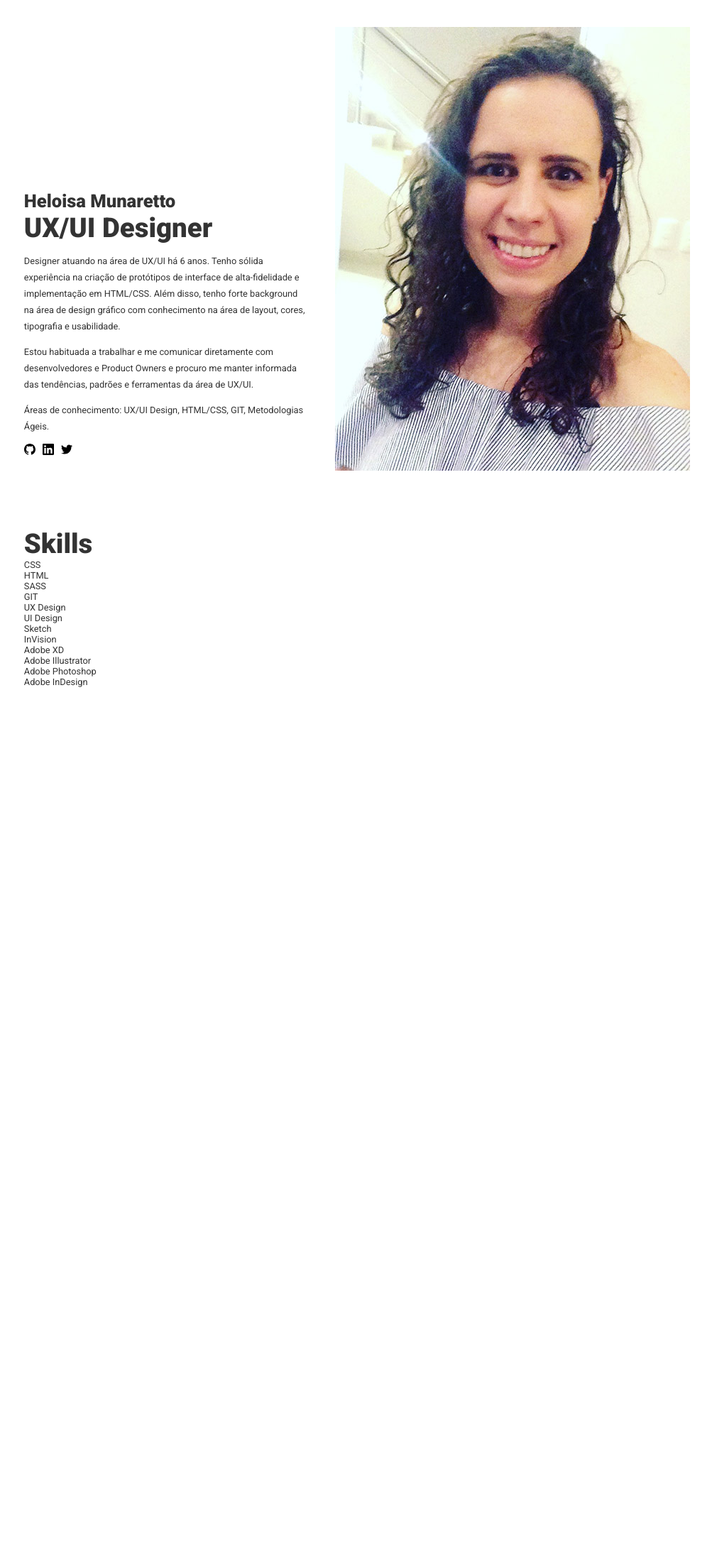
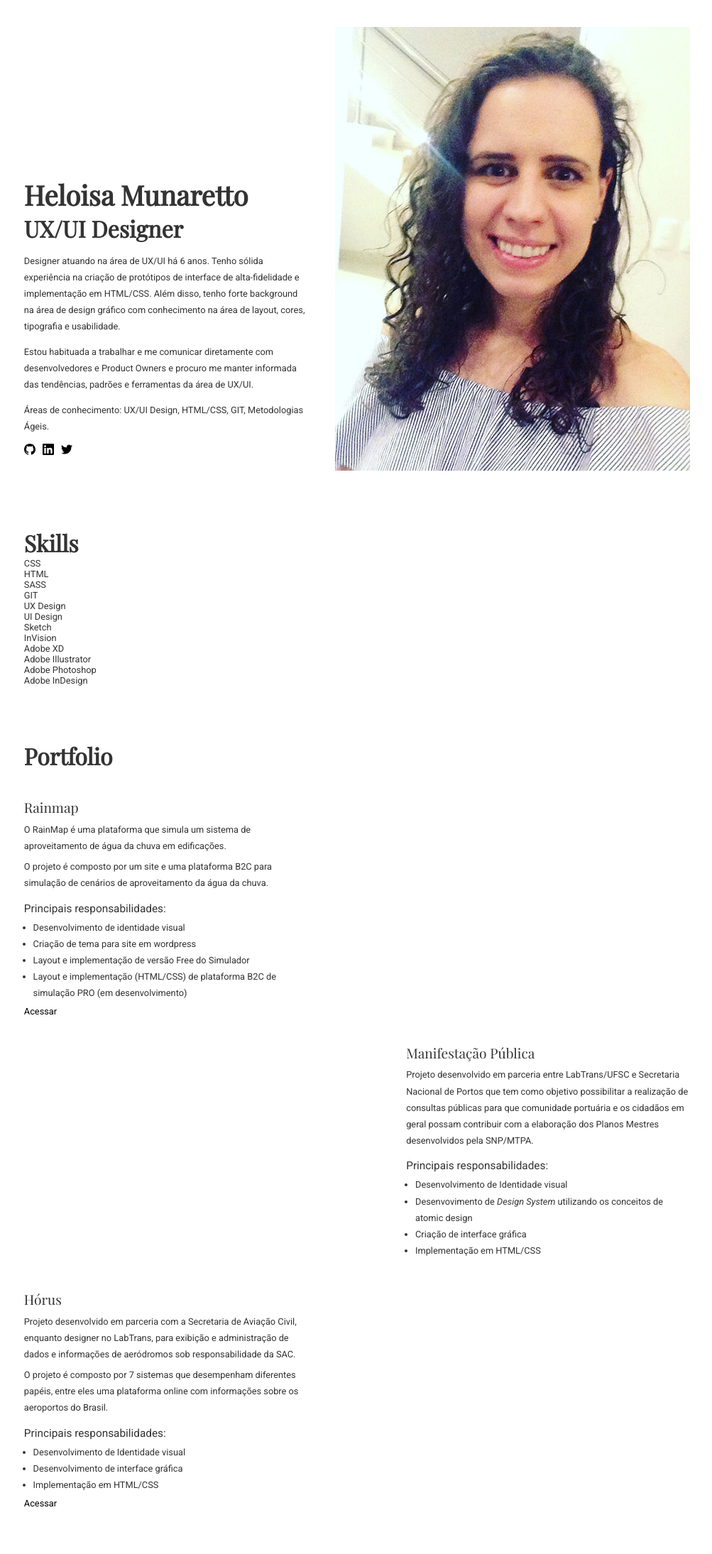
Before and after one commit to helomunaretto/helomunaretto.gihub.io, a Jekyll site: the page built from index.md, in a window 1280 px wide. Shown: the whole page at 71% size, without its empty margins (137-1140 px from the left). Built offline with Jekyll 4.4.1, drawn with Linux system fonts in a browser that asks for light colours; some web fonts are replaced; before the commit the page ends 994 px from its top, so only the background shows below that.

Commit message:
inclusão dos textos dos projetos do portfolio

```diff
--- a/_includes/head.html
+++ b/_includes/head.html
@@ -3,6 +3,7 @@
   <meta http-equiv="X-UA-Compatible" content="IE=edge">
   <meta name="viewport" content="width=device-width, initial-scale=1">
   <link href="https://fonts.googleapis.com/css?family=Roboto:400,400i,900" rel="stylesheet">
+  <link href="https://fonts.googleapis.com/css?family=Playfair+Display:400,400i" rel="stylesheet">
   <link rel="stylesheet" href="{{ "/assets/main.css" | relative_url }}">
   <link rel="alternate" type="application/rss+xml" title="{{ site.title | escape }}" href="{{ "/feed.xml" | relative_url }}">
   {% if jekyll.environment == 'production' and site.google_analytics %}
--- a/_layouts/home.html
+++ b/_layouts/home.html
@@ -4,7 +4,7 @@ layout: default
 
 <section class="about">
   <figure class="about__picture">
-    <img src="{{ "/assets/profile.jpg " | relative_url }}" title="Heloisa Munaretto" alt="Foto de perfil" />
+    <img src="{{ "/assets/profile.jpg" | relative_url }}" title="Heloisa Munaretto" alt="Foto de perfil" />
   </figure>
   <div class="about__content">
     <h1 class="about__title">Heloisa Munaretto</h1>
@@ -44,3 +44,74 @@ layout: default
     <li>Adobe InDesign</li>
   </ul>
 </section>
+
+<section class="portfolio">
+  <h2>Portfolio</h2>
+  <ul class="portfolio__list">
+    <li class="portfolio__list__item">
+      <article>
+        <h3>Rainmap</h3>
+        <p>
+          O RainMap é uma plataforma que simula um sistema de aproveitamento de água da chuva em edificações.
+        </p>
+        <p>
+          O projeto é composto por um site e uma plataforma B2C para simulação de cenários de aproveitamento
+          da água da chuva.</p>
+        <h5>Principais responsabilidades:</h5>
+        <ul>
+          <li>Desenvolvimento de identidade visual</li>
+          <li>Criação de tema para site em wordpress</li>
+          <li>Layout e implementação de versão Free do Simulador</li>
+          <li>Layout e implementação (HTML/CSS) de plataforma B2C de simulação PRO (em desenvolvimento)</li>
+        </ul>
+        <a href="https://www.rainmap.com.br" class="btn" target="blank">Acessar</a>
+      </article>
+      <figure>
+        <img />
+      </figure>
+    </li>
+    <li class="portfolio__list__item">
+      <article>
+        <h3>Manifestação Pública</h3>
+        <p>
+          Projeto desenvolvido em parceria entre LabTrans/UFSC e Secretaria Nacional de Portos que tem como objetivo possibilitar a
+          realização de consultas públicas para que comunidade portuária e os cidadãos em geral possam contribuir com a elaboração
+          dos Planos Mestres desenvolvidos pela SNP/MTPA.
+        </p>
+        <h5>Principais responsabilidades:</h5>
+        <ul>
+          <li>Desenvolvimento de Identidade visual</li>
+          <li>Desenvovimento de <em>Design System</em> utilizando os conceitos de atomic design</li>
+          <li>Criação de interface gráfica</li>
+          <li>Implementação em HTML/CSS</li>
+        </ul>
+      </article>
+      <figure>
+        <img />
+      </figure>
+    </li>
+    <li class="portfolio__list__item">
+      <article>
+        <h3>Hórus</h3>
+        <p>
+          Projeto desenvolvido em parceria com a Secretaria de Aviação Civil, enquanto designer no LabTrans, para exibição e administração
+          de dados e informações de aeródromos sob responsabilidade da SAC.
+        </p>
+        <p>
+          O projeto é composto por 7 sistemas que desempenham diferentes papéis, entre eles uma plataforma online com informações sobre
+          os aeroportos do Brasil.
+        </p>
+        <h5>Principais responsabilidades:</h5>
+        <ul>
+          <li>Desenvolvimento de Identidade visual</li>
+          <li>Desenvolvimento de interface gráfica</li>
+          <li>Implementação em HTML/CSS</li>
+        </ul>
+        <a href="https://horus.labtrans.ufsc.br" class="btn" target="blank">Acessar</a>
+      </article>
+      <figure>
+        <img />
+      </figure>
+    </li>
+  </ul>
+</section>
--- a/_sass/components/_base.scss
+++ b/_sass/components/_base.scss
@@ -50,13 +50,15 @@ body {
 h1 {
   color: #333;
   font-weight: 800;
-  font-size: 2em;
+  font-size: 3em;
+  font-family: $secondary-font;
 }
 
 h2 {
   color: #333;
   font-weight: 800;
-  font-size: 3em;
+  font-size: 2.5em;
+  font-family: $secondary-font;
 }
 
 h3 {
@@ -64,23 +66,25 @@ h3 {
   font-weight: bold;
   font-size: 1.5em;
   font-weight: 300;
+  font-family: $secondary-font;
 }
 
 h4 {
   color: #333;
   font-weight: 300;
   font-size: 1.4em;
+  font-family: $secondary-font;
 }
 
 h5 {
   color: #333;
-  font-weight: 600;
+  font-weight: 400;
   font-size: 1.2em;
 }
 
 h6 {
   color: #333;
-  font-weight: 600;
+  font-weight: 400;
   font-size: 1em;
 }
 
@@ -96,8 +100,13 @@ textarea {
   resize: vertical;
 }
 
-p {
+p,
+p li {
   line-height: 180%;
+}
+
+p ul {
+  list-style: disc;
 }
 
 a {
--- a/_sass/components/_layout.scss
+++ b/_sass/components/_layout.scss
@@ -7,7 +7,7 @@
   min-height: 100vh;
   grid-gap: 2em 0;
 
-  & section {
+  & > section {
     grid-column-start: 2;
     padding: 2em;
   }
@@ -75,3 +75,39 @@
   display: inline-block;
   vertical-align: text-top;
 }
+
+/*********************
+PORTFOLIO
+*********************/
+
+.portfolio__list__item {
+  display: flex;
+  margin: 3em 0;
+  align-items: center;
+}
+
+.portfolio__list__item:nth-child(even) {
+  flex-direction: row-reverse;
+}
+
+.portfolio__list__item > article {
+  flex-basis: 60%;
+  max-width: 400px;
+
+  & p {
+    margin: 0.5em 0;
+  }
+
+  & h5 {
+    margin-top: 1em;
+  }
+
+  & ul {
+    margin: 0.5em 1em;
+  }
+
+  & li {
+    line-height: 180%;
+    list-style: disc;
+  }
+}
--- a/_sass/style.scss
+++ b/_sass/style.scss
@@ -1,6 +1,7 @@
 @charset "utf-8";
 
 $main-font: roboto, sans-serif;
+$secondary-font: 'Playfair Display', serif;
 
 // Import partials.
 @import
```
